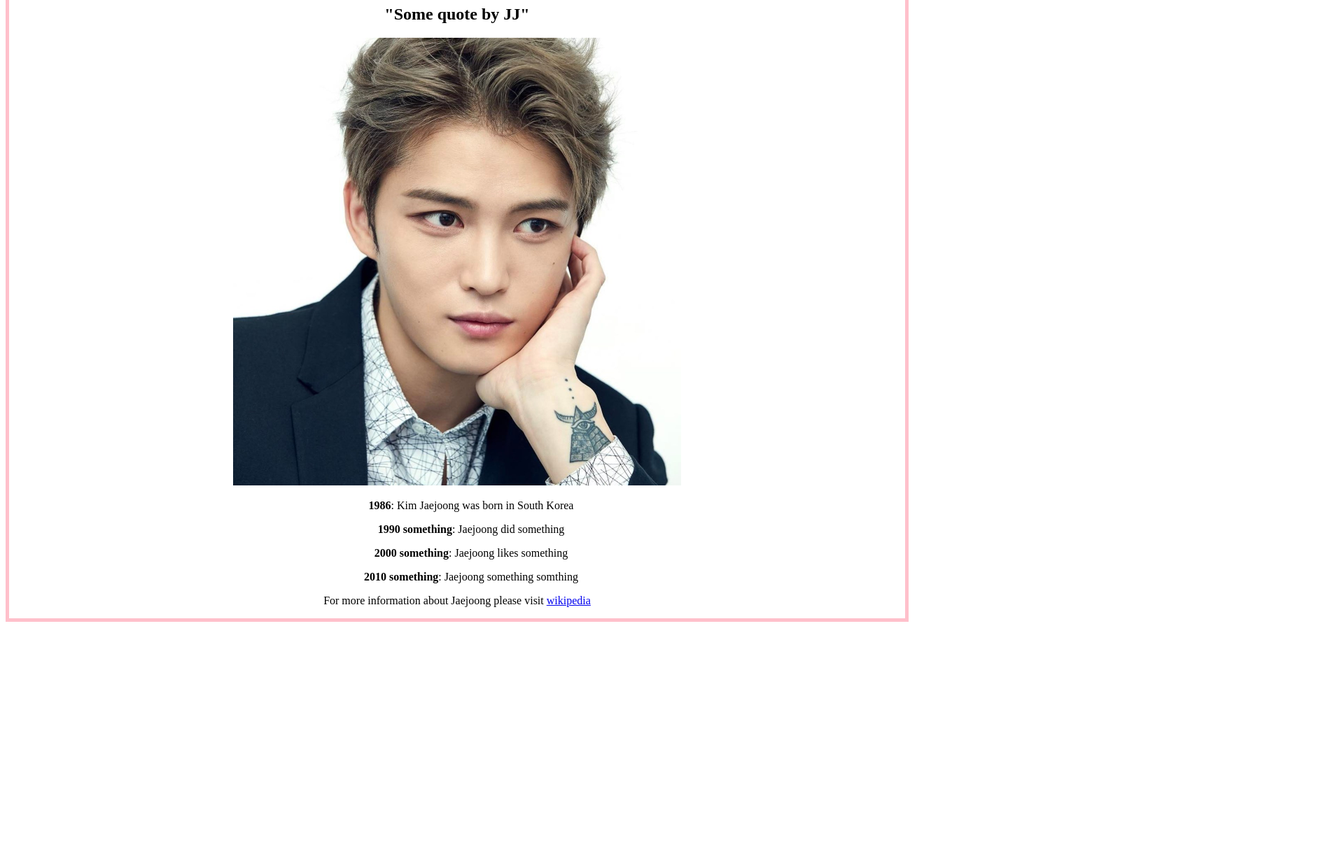
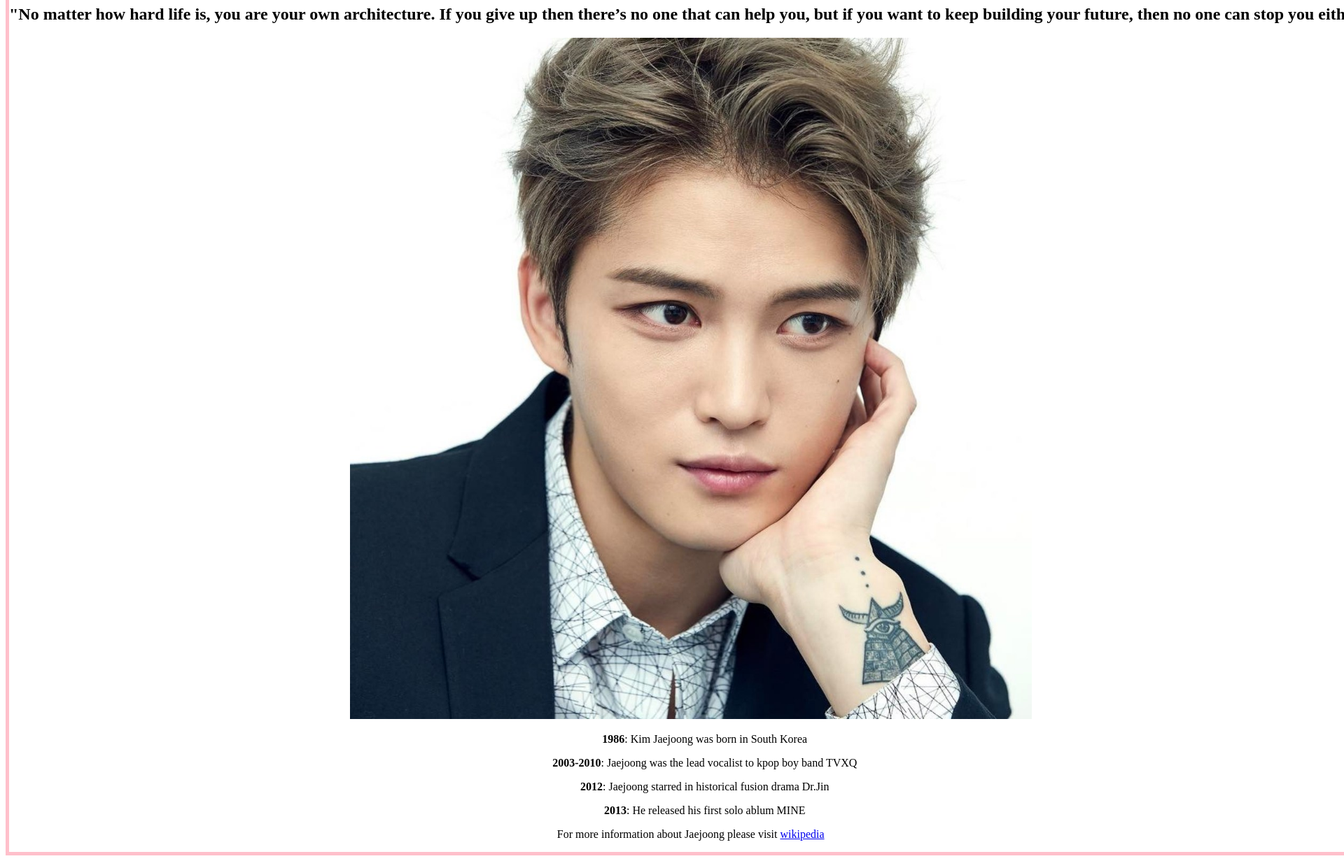
Before and after one commit to ShogiYuki/ITC-111, a plain HTML site: page jaejoongPage.html in a window 1280 px wide. Shown: the part 86-1317 px from the top of the page at 70% size, 1920 px wide, since content can reach past the window. Before the commit the page ends 983 px from the top, so only its background shows below. Drawn offline with Linux system fonts and the light colour scheme.

Commit message:
Update jaejoongPage.html

```diff
--- a/jaejoongPage.html
+++ b/jaejoongPage.html
@@ -25,7 +25,7 @@
 <body>
     <div class="container">
     <h1>Kim Jaejoong</h1>
-    <h2>"Some quote by JJ"</h2>
+    <h2>"No matter how hard life is, you are your own architecture. If you give up then there’s no one that can help you, but if you want to keep building your future, then no one can stop you either."</h2>
 
     <img src="jaejoong.jpg" alt="Jaejoong">
     <ul>
@@ -34,15 +34,15 @@
 
         </li>
         <li>
-            <p><strong>1990 something</strong>: Jaejoong did something</p>
+            <p><strong>2003-2010</strong>: Jaejoong was the lead vocalist to kpop boy band TVXQ</p>
 
          </li>
           <li>
-           <p><strong>2000 something</strong>: Jaejoong likes something</p>
+           <p><strong>2012</strong>: Jaejoong starred in historical fusion drama Dr.Jin</p>
 
         </li>
         <li>
-            <p><strong>2010 something</strong>: Jaejoong something somthing</p>
+            <p><strong>2013</strong>: He released his first solo ablum MINE</p>
 
          </li>
     </ul>
```
